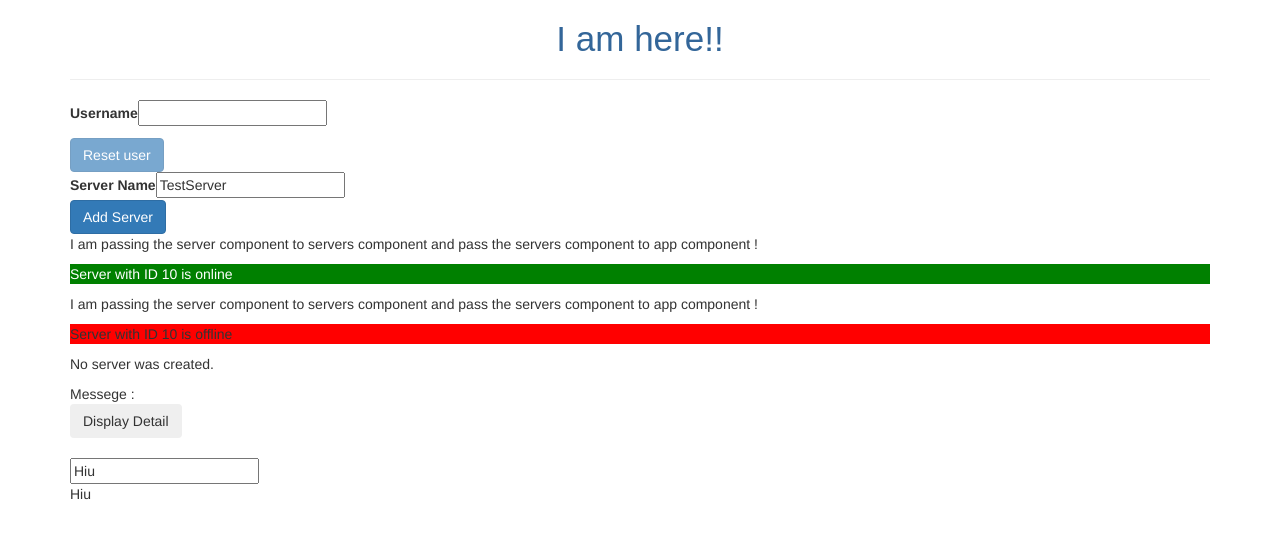
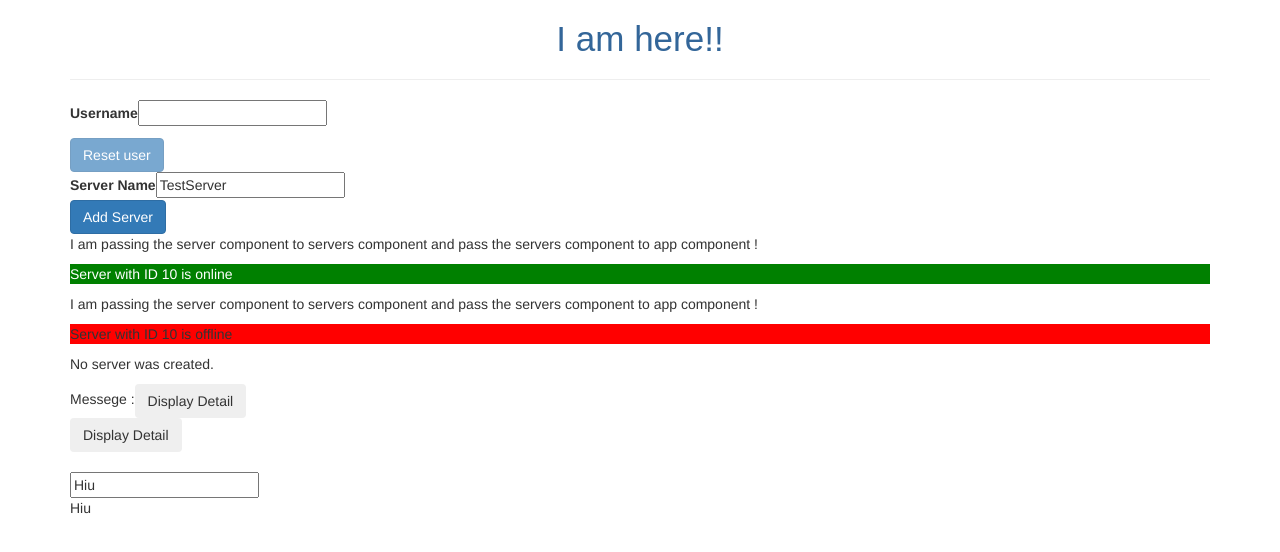
Before and after one commit to HiufaiLau/Angular-SPA, an Angular app: page / in a window 1280 px wide. Shown: the top 552 px of the page. Built offline with nearby package versions, Linux system fonts and the light colour scheme.

Commit message:
Angular ngFor

```diff
--- a/src/app/alternative/alternative.component.html
+++ b/src/app/alternative/alternative.component.html
@@ -1,4 +1,8 @@
 <span>Messege :</span>
 <p *ngIf="showDetail">{{text}} </p>
+<button class="btn btn-primaray" (click)="showDetail=!showDetail">Display Detail</button>
+
 <br>
-<button class="btn btn-primaray" (click)="showDetail=!showDetail">Display Detail</button>
+
+<div *ngFor="let logItem of log">{{logItem}}</div>
+<button class="btn btn-primaray" (click)="onDisplay()">Display Detail</button>
--- a/src/app/alternative/alternative.component.ts
+++ b/src/app/alternative/alternative.component.ts
@@ -7,13 +7,14 @@ import { Component, OnInit } from '@angular/core';
 })
 export class AlternativeComponent implements OnInit {
   showDetail = false;
+  display = false;
   text: string = 'Today is sunny.';
-  log:[];
+  log=[];
 
   constructor() { }
 
   onDisplay(){
-    this.showDetail=!this.showDetail;
+    this.display=!this.display;
     this.log.push(this.log.length + 1);
   }
 
--- a/src/app/servers/servers.component.html
+++ b/src/app/servers/servers.component.html
@@ -23,7 +23,7 @@
 <!-- property binding -->
 <!-- <p>{{allowNewServer}}</p> -->
 
-<app-server *ngFor="let server of servers"></app-server>
+<app-server  *ngFor="let server of servers"></app-server>
 <!-- <app-server></app-server> -->
 
 <!-- property binding, it is not the attribute -->
@@ -36,4 +36,4 @@
 <ng-template #noServer>
    <p> No server was created.</p>
 </ng-template>
-<app-alternative></app-alternative>
+<app-alternative ngFor="let logItem of log"></app-alternative>
```
